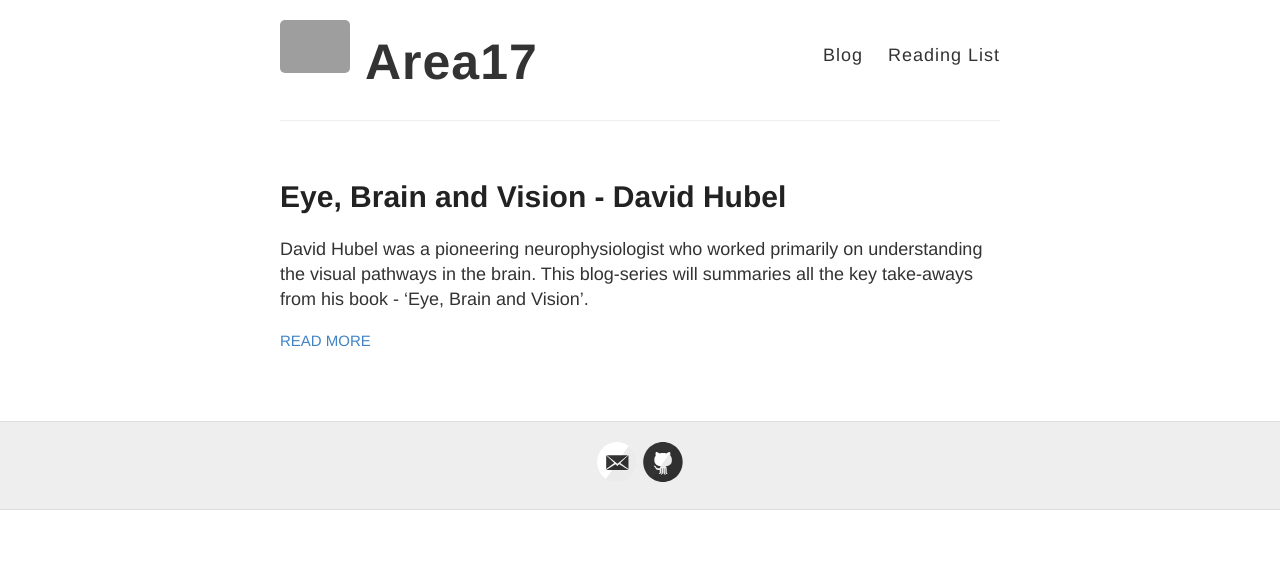
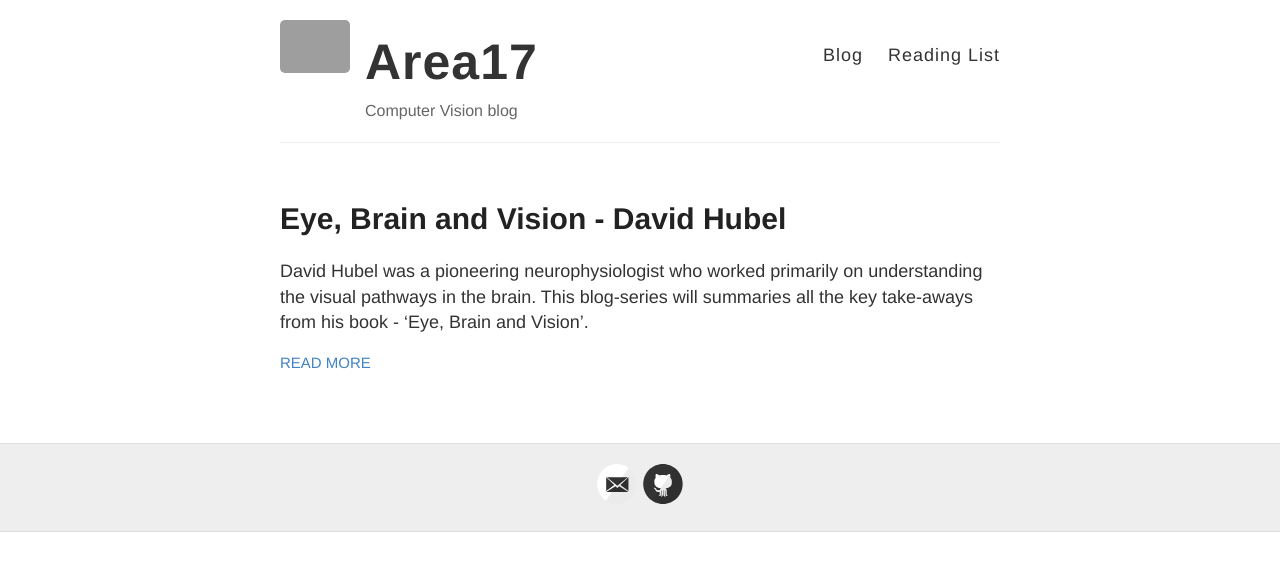
Before and after one commit to kvsrh/kvsrh.github.io.old, a Jekyll site: the page built from index.html, in a window 1280 px wide. Shown: the top 571 px of the page. Built offline with Jekyll 4.4.1, drawn with Linux system fonts in a browser that asks for light colours; grey boxes are pictures that could not be loaded.

Commit message:
Description to title.

```diff
--- a/_config.yml
+++ b/_config.yml
@@ -6,7 +6,7 @@
 name: Area17
 
 # Short bio or description (displayed in the header)
-description:
+description: Computer Vision blog
 
 # URL of your avatar or profile pic (you could use your GitHub profile pic)
 avatar: https://raw.githubusercontent.com/kvsrh/kvsrh.github.io/master/images/area17.png
```
